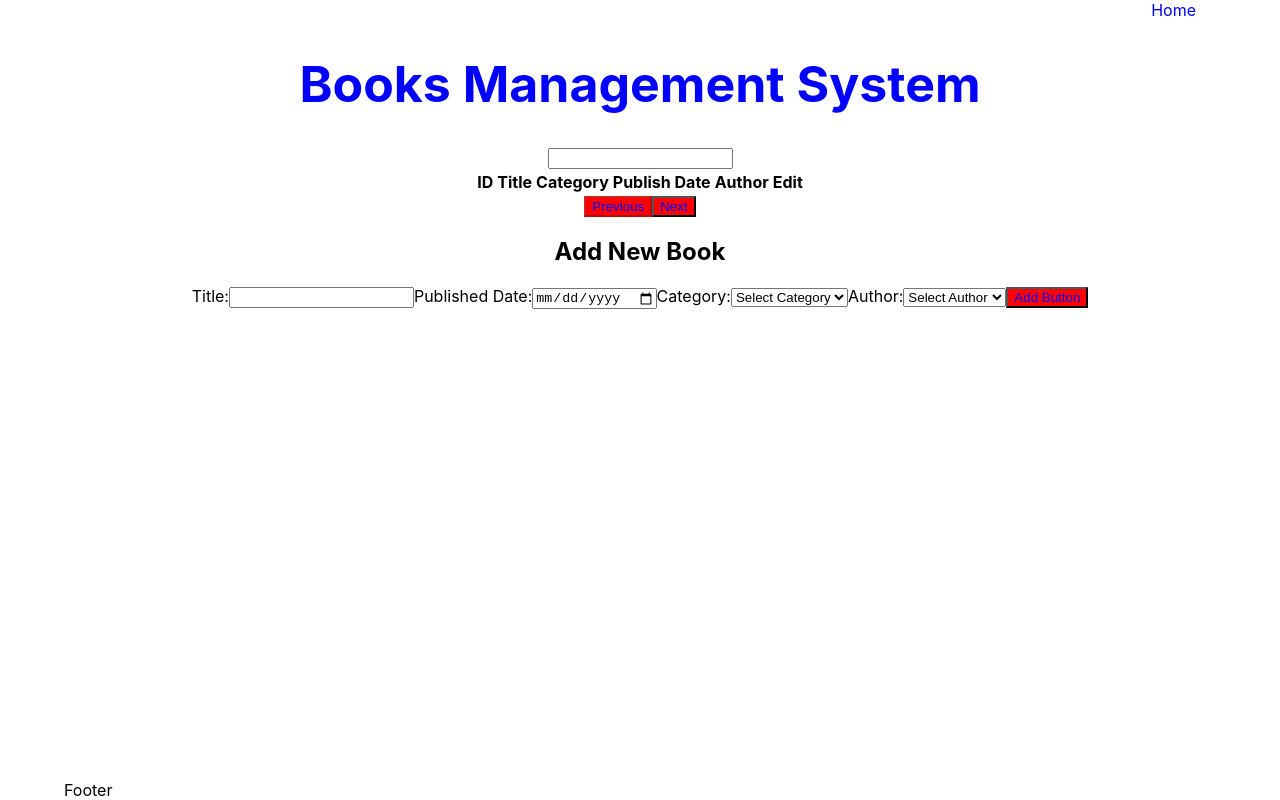
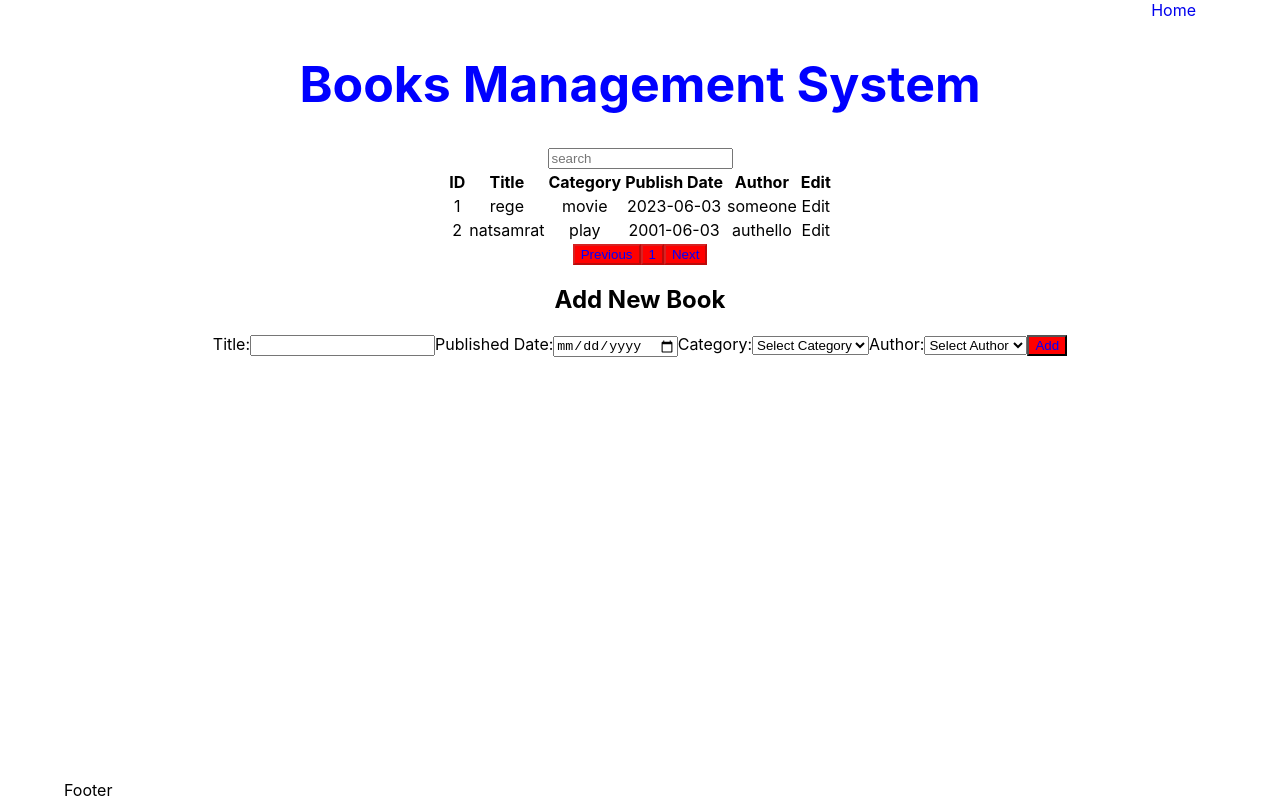
Before and after one commit to saurabh918/React-test, a React (Create React App) app: page / in a window 1280 px wide. Built offline with nearby package versions, Linux system fonts and the light colour scheme.

Commit message:
Added: edit and delete functionality

```diff
--- a/src/components/AddNewBook/index.js
+++ b/src/components/AddNewBook/index.js
@@ -1,8 +1,8 @@
-import React, { useState } from 'react'
+import React, { useEffect, useState } from 'react'
 import { useDispatch, useSelector } from 'react-redux'
-import { addAuthor, addBook, addCategory } from '../../features/bookSlice'
+import { addAuthor, addBook, addCategory, deleteBook, editBookInfo } from '../../features/bookSlice'
 
-const AddNewBook = () => {
+const AddNewBook = ({editBook,setEditBook}) => {
   const categories = useSelector(state => state.bookSlice.categories) // fetch categories
   const authors = useSelector(state => state.bookSlice.authors) // fetch authors
   const totalBooks = useSelector(state => state.bookSlice.bookData) // all books data
@@ -16,6 +16,22 @@ const AddNewBook = () => {
   const handleAddBook = (e) => {  // add new book
     e.preventDefault()
     if(!title || !category || !publishedDate || !author) {
+      return;
+    }
+
+    if(editBook) {
+      dispatch(editBookInfo({id: editBook.id, title: title, category: category, publish_date: publishedDate, author: author}))
+      setTitle('')
+      setCategory('')
+      setPublishedDate('')
+      setAuthor('')
+      setEditBook(null)
+      return;
+    }
+
+    const checkTitle = totalBooks.find(book => book.title === title)
+    if(checkTitle) {
+      alert("Found duplicate entry")
       return;
     }
 
@@ -47,6 +63,19 @@ const AddNewBook = () => {
     }
   }
 
+  const handleDelete = () => {
+    dispatch(deleteBook(editBook.id))
+  }
+
+  useEffect(() => {
+    if(editBook) {
+      setTitle(editBook.title)
+      setCategory(editBook.category)
+      setPublishedDate(editBook.publish_date)
+      setAuthor(editBook.author)
+    }
+  },[editBook])
+
   return (
     <div>
       <h2>Add New Book</h2>
@@ -59,7 +88,7 @@ const AddNewBook = () => {
 
         <label htmlFor='category'>Category:</label>
         <select id="category" value={category} onChange={e => setCategory(e.target.value)}>
-        <option value=''>Select Category</option>
+        <option value=''>{category ? category : "Select Category"}</option>
         {
           categories.map((cat,i) => (
             <option key={i} value={cat}>
@@ -71,7 +100,7 @@ const AddNewBook = () => {
 
         <label htmlFor='author'>Author:</label>
         <select id="author" value={author} onChange={e => setAuthor(e.target.value)}>
-        <option value=''>Select Author</option>
+        <option value=''>{author ? author : "Select Author"}</option>
         {
           categories.map((author,i) => (
             <option key={i} value={author}>
@@ -81,7 +110,9 @@ const AddNewBook = () => {
         }
         </select>
 
-        <button onClick={(e) => handleAddBook(e)}>Add Button</button>
+        <button onClick={(e) => handleAddBook(e)}>{editBook ? "Edit" : "Add"}</button>
+
+        { editBook ? (<button onClick={(e) => handleDelete(e)}>Delete</button>) : ''}
 
       </form>
     </div>
--- a/src/components/bookContents/index.js
+++ b/src/components/bookContents/index.js
@@ -1,6 +1,5 @@
 import React from 'react'
-
-const BookContent = ({book}) => {
+const BookContent = ({book,handleEdit}) => {
   return (
     <tr>
       <td>{book.id}</td>
@@ -8,6 +7,7 @@ const BookContent = ({book}) => {
       <td>{book.category}</td>
       <td>{book.publish_date}</td>
       <td>{book.author}</td>
+      <td onClick={()=>handleEdit(book.id)}>Edit</td>
     </tr>
   )
 }
--- a/src/features/bookSlice.js
+++ b/src/features/bookSlice.js
@@ -1,7 +1,21 @@
 import { createSlice } from '@reduxjs/toolkit'
 
 const initialState = {
-  bookData : [],
+  bookData : [{
+    id: 1,
+    title: 'rege',
+    category: 'movie',
+    publish_date: "2023-06-03",
+    author: 'someone'
+  },
+  {
+    id: 2,
+    title: 'natsamrat',
+    category: 'play',
+    publish_date: "2001-06-03",
+    author: 'authello'
+  }
+],
   currentPage: 1,
   itemsPerPage: 5,
   categories: ["cat","wat","kat"],
@@ -29,11 +43,27 @@ export const bookSlice = createSlice({
       if(!(state.authors.includes(author))) {
        state.authors.push(author)
       }
+    },
+    editBookInfo: (state,action) => {
+      const bookToEdit = state.bookData.find(book => book.id === action.payload.id)
+      if(bookToEdit) {
+        bookToEdit.title = action.payload.title
+        bookToEdit.category = action.payload.category
+        bookToEdit.publish_date = action.payload.publish_date
+        bookToEdit.author = action.payload.author
+      }
+    },
+    deleteBook: (state,action) => {
+      const bookToEdit = state.bookData.find(book => book.id === action.payload)
+      if(bookToEdit) {
+        const newBookData = state.bookData.filter(book => book.id !== action.payload)
+        state.bookData = newBookData
+      }
     }
   },
 })
 
 // Action creators are generated for each case reducer function
-export const { setPage,addBook,addCategory,addAuthor } = bookSlice.actions
+export const { setPage,addBook,addCategory,addAuthor,editBookInfo,deleteBook } = bookSlice.actions
 
 export default bookSlice.reducer
--- a/src/pages/homepage/index.js
+++ b/src/pages/homepage/index.js
@@ -21,6 +21,7 @@ const Home = () => {
 
   const [sortColumn, setSortColumn] = useState(null); // column which is referred for sorting
   const [sortOrder, setSortOrder] = useState('asc'); // decide ascending or descending
+  const [editBook, setEditBook] = useState(null); // targeted book to edit
 
   const theme = {
     primaryColor: "blue",
@@ -74,6 +75,13 @@ const Home = () => {
     setSearchKeyword(event.target.value);
   };
 
+  const handleEdit = (id) => {
+    const bookToEdit = totalBooks.find(book => book.id === id)
+    if(bookToEdit) {
+      setEditBook(bookToEdit)
+    }
+  }
+
   const filteredData = sortedData.filter((item) => { // get data on the basis of searched value
     const { id, title, category, publish_date, author } = item;
     const lowerCaseKeyword = searchKeyword.toLowerCase();
@@ -92,16 +100,16 @@ const Home = () => {
     <HomeStyle>
       <WrapperComponent>
         <h1>Books Management System</h1>
-        <input type='text' value={searchKeyword} onChange={handleSearch}></input>
+        <input type='text' value={searchKeyword} onChange={handleSearch} placeholder='search'></input>
         <table>
           <BookDataHeading handleSort={handleSort} />
           <tbody>
               { searchKeyword === '' ?
               (sortedData.map((book,i) => (
-                <BookContent book={book} key={i} />
+                <BookContent book={book} key={i} handleEdit={handleEdit} />
               ))) :
               (filteredData.map((book,i) => (
-                <BookContent book={book} key={i} />
+                <BookContent book={book} key={i} handleEdit={handleEdit} />
               )))
             }
           </tbody>
@@ -113,7 +121,7 @@ const Home = () => {
         ))}
         <button onClick={handleNextPage} disabled={currentPage === totalPages}>Next</button>
       </div>
-      <AddNewBook />
+      <AddNewBook editBook={editBook} setEditBook={setEditBook} />
       </WrapperComponent>
     </HomeStyle>
     </ThemeProvider>
```
